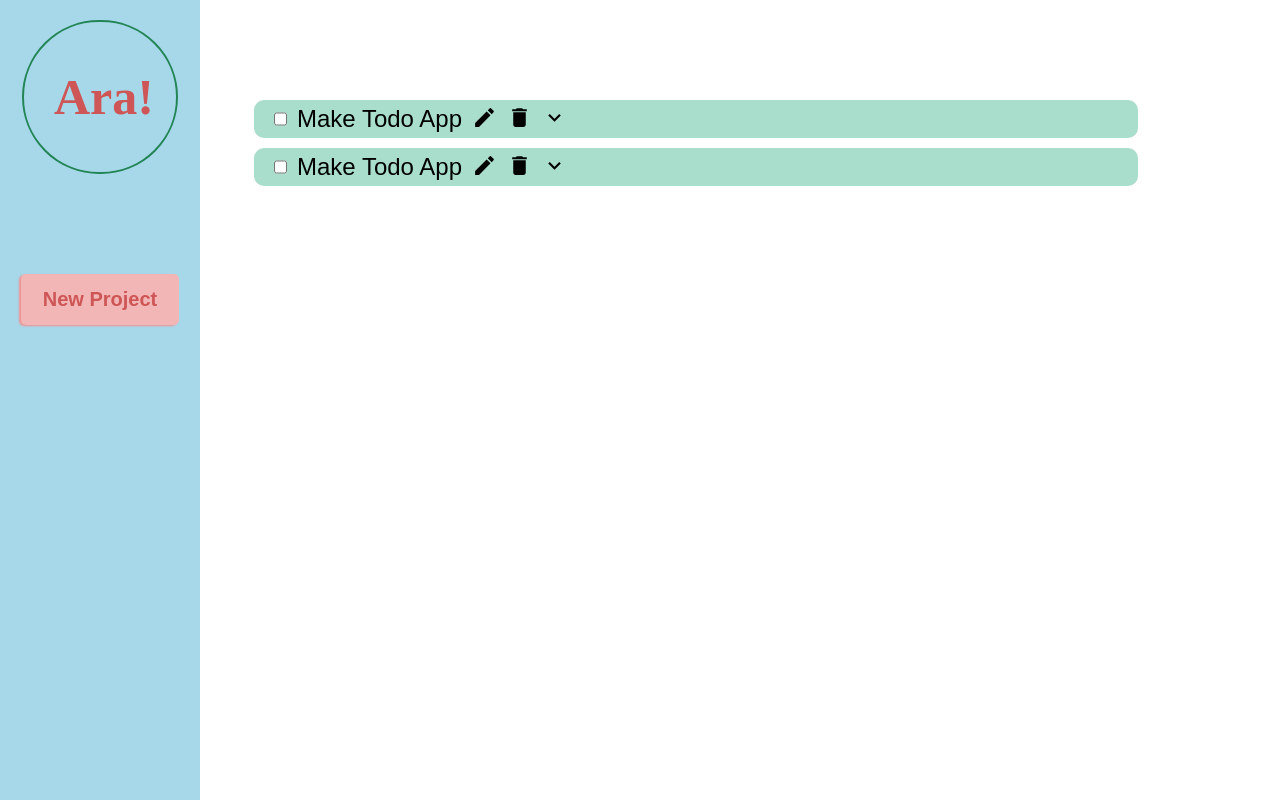
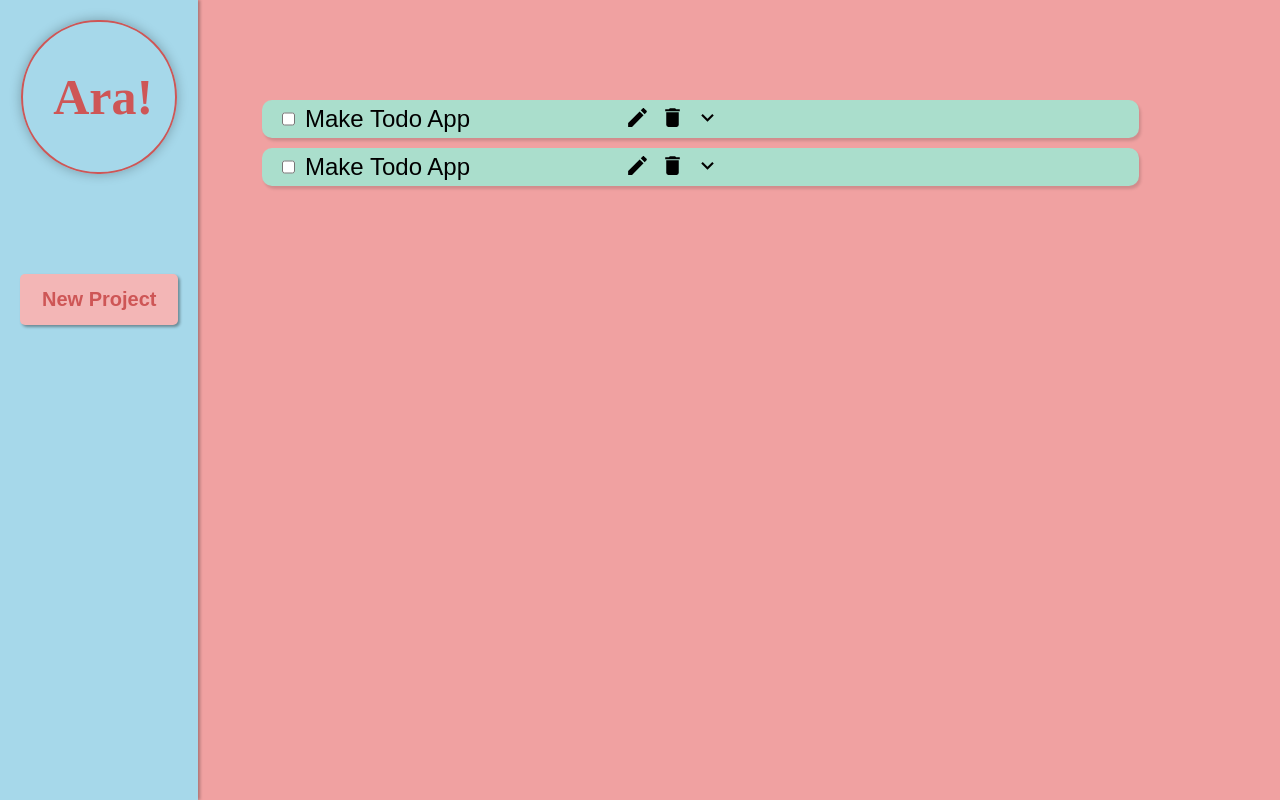
Before and after one commit to Gary21435/todo-list, a website built with webpack: page src/index.html in a window 1280 px wide. Built offline with nearby package versions, Linux system fonts and the light colour scheme.

Commit message:
Add shadows

```diff
--- a/src/style.css
+++ b/src/style.css
@@ -8,15 +8,18 @@
 body {
     width: 100%;
     height: 100vh;
+    background-color: rgb(240, 161, 161);
 
     display: flex;
     justify-content: space-between;
+    gap: 10px;
 }
 
 .sidebar {
     width: var(--sidebar-width);
     height: 100%;
     background-color: rgb(166, 216, 234);
+    box-shadow: 2px 0px 3px rgba(0, 0, 0, 0.281);
 
     display: flex;
     flex-direction: column;
@@ -28,11 +31,12 @@ body {
     font-size: 50px;
     font-weight: bold;
     color: rgb(206, 86, 86);
-    border: 2px solid rgb(35, 132, 85);
+    border: 2px solid rgb(206, 86, 86);
     border-style: double;
     border-radius: 500px;
     padding: 30px;
     margin-top: 20px;
+    box-shadow: 0px 0px 12px 0px rgba(0, 0, 0, 0.276);
 
     width: 92px;
     height: 90px;
@@ -61,19 +65,20 @@ button:active {
 
     font-size: 20px;
     font-weight: 900;
-    box-shadow: -2px 1px 2px 0px rgb(239, 146, 146);
+    box-shadow: 2px 2px 3px 0px rgba(0, 0, 0, 0.366);
     color: rgb(206, 86, 86);
     cursor: pointer;
 }
 
 #new-project:active {
-    box-shadow: 0px 0px 3px 4px rgb(239, 146, 146);
+    box-shadow: 0px 0px 0px 4px rgb(166, 216, 234);
 }
 
 .projects-container {
     width: calc(100% - var(--sidebar-width));
     height: calc(100%-100px);
     padding-top: 100px;
+    background-color: rgb(240, 161, 161);
 
     display: flex;
     flex-direction: column;
@@ -93,13 +98,13 @@ button:active {
     padding-bottom: 5px;
     border-radius: 10px;
     margin-left: 5%;
+    box-shadow: 2px 3px 3px 0px rgba(0, 0, 0, 0.133);
 
     display: flex;
     gap: 10px;
-
 }
 
-.project>p {
+form>p {
     width: 310px;
 }
 
@@ -116,7 +121,6 @@ input {
     font-size: 24px;
     border-radius: 5px;
     background-color: rgb(170, 222, 204);
-    margin-right: ;
 }
 
 input:focus {
```
